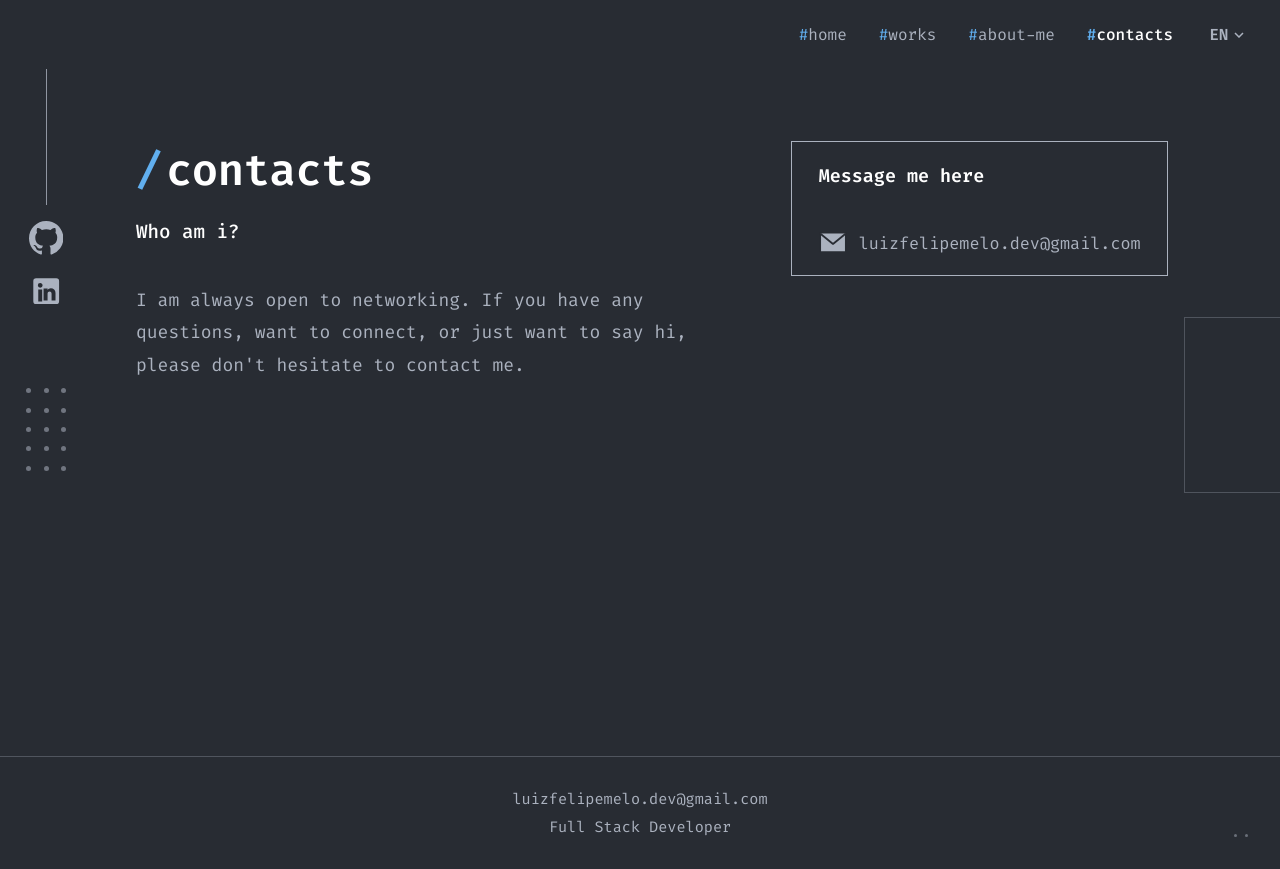
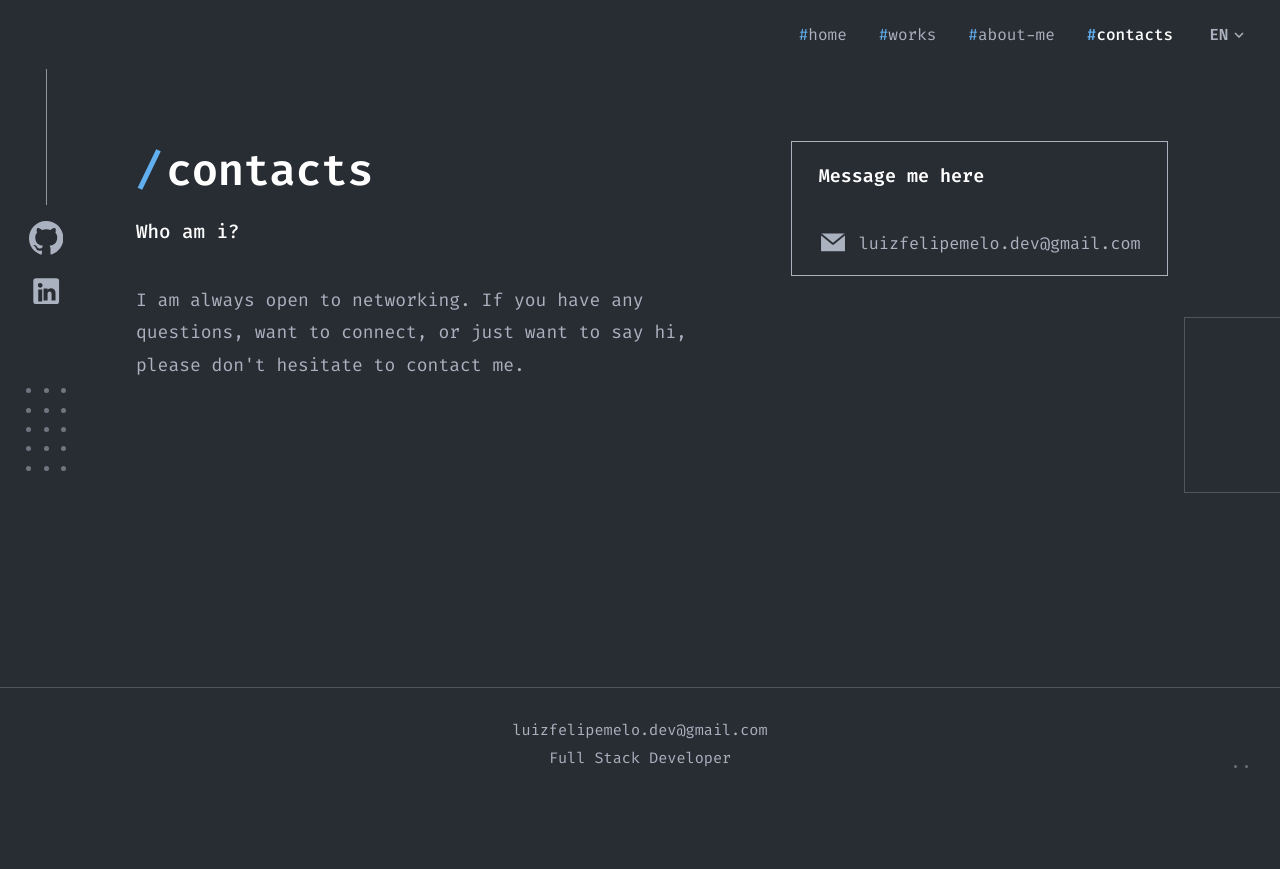
Before and after one commit to LuizFelipeMelo18/portfolio, an Angular app: page /contacts in a window 1280 px wide. After the commit the page ends 800 px from the top, so only its background shows below. Built offline with nearby package versions, Linux system fonts and the light colour scheme.

Commit message:
correcao das telas about-me e contacts

```diff
--- a/src/app/features/about-me/about-me.css
+++ b/src/app/features/about-me/about-me.css
@@ -1,5 +1,6 @@
 :host {
-  display: block;
+  display: flex;
+  flex-direction: column;
   background-color: var(--bg, #282c33);
   color: var(--text, #abb2bf);
   font-family: var(--font-mono, 'Fira Code', monospace);
@@ -9,6 +10,8 @@
   position: relative;
   display: flex;
   flex-direction: column;
+  flex: 1 0 auto;
+  justify-content: space-between;
   overflow-x: hidden;
 }
 
@@ -69,6 +72,7 @@
 .about-page__body {
   position: relative;
   z-index: 1;
+  flex: 1 0 auto;
   width: 100%;
   max-width: 1360px;
   margin: 0 auto;
--- a/src/app/features/contacts/contacts.css
+++ b/src/app/features/contacts/contacts.css
@@ -1,6 +1,6 @@
 :host {
-  display: block;
-  min-height: 100vh;
+  display: flex;
+  flex-direction: column;
   background-color: var(--bg, #282c33);
   color: var(--text, #abb2bf);
   font-family: var(--font-mono, 'Fira Code', monospace);
@@ -9,7 +9,7 @@
 .contacts-page {
   display: flex;
   flex-direction: column;
-  min-height: 100vh;
+  flex: 1 0 auto;
   justify-content: space-between;
   position: relative;
   overflow-x: hidden;
--- a/src/styles.css
+++ b/src/styles.css
@@ -21,3 +21,20 @@ body {
   font-family: var(--font-mono);
   -webkit-font-smoothing: antialiased;
 }
+
+/* App shell: navbar no topo + página roteada ocupando exatamente o espaço restante */
+app-root {
+  display: flex;
+  flex-direction: column;
+  min-height: 100vh;
+}
+
+app-root > app-header {
+  flex: 0 0 auto;
+}
+
+app-root > router-outlet + * {
+  display: flex;
+  flex-direction: column;
+  flex: 1 0 auto;
+}
```
